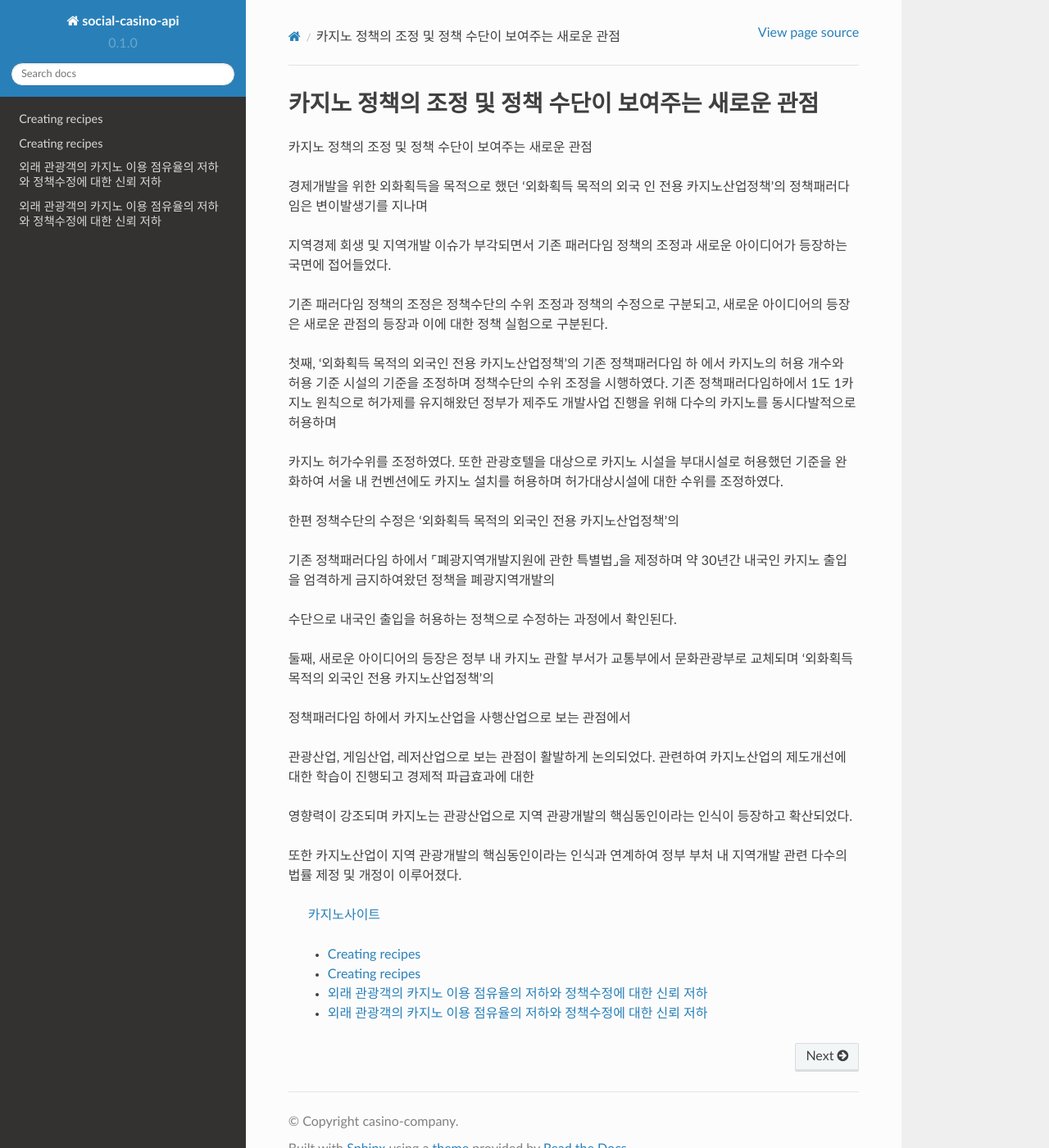
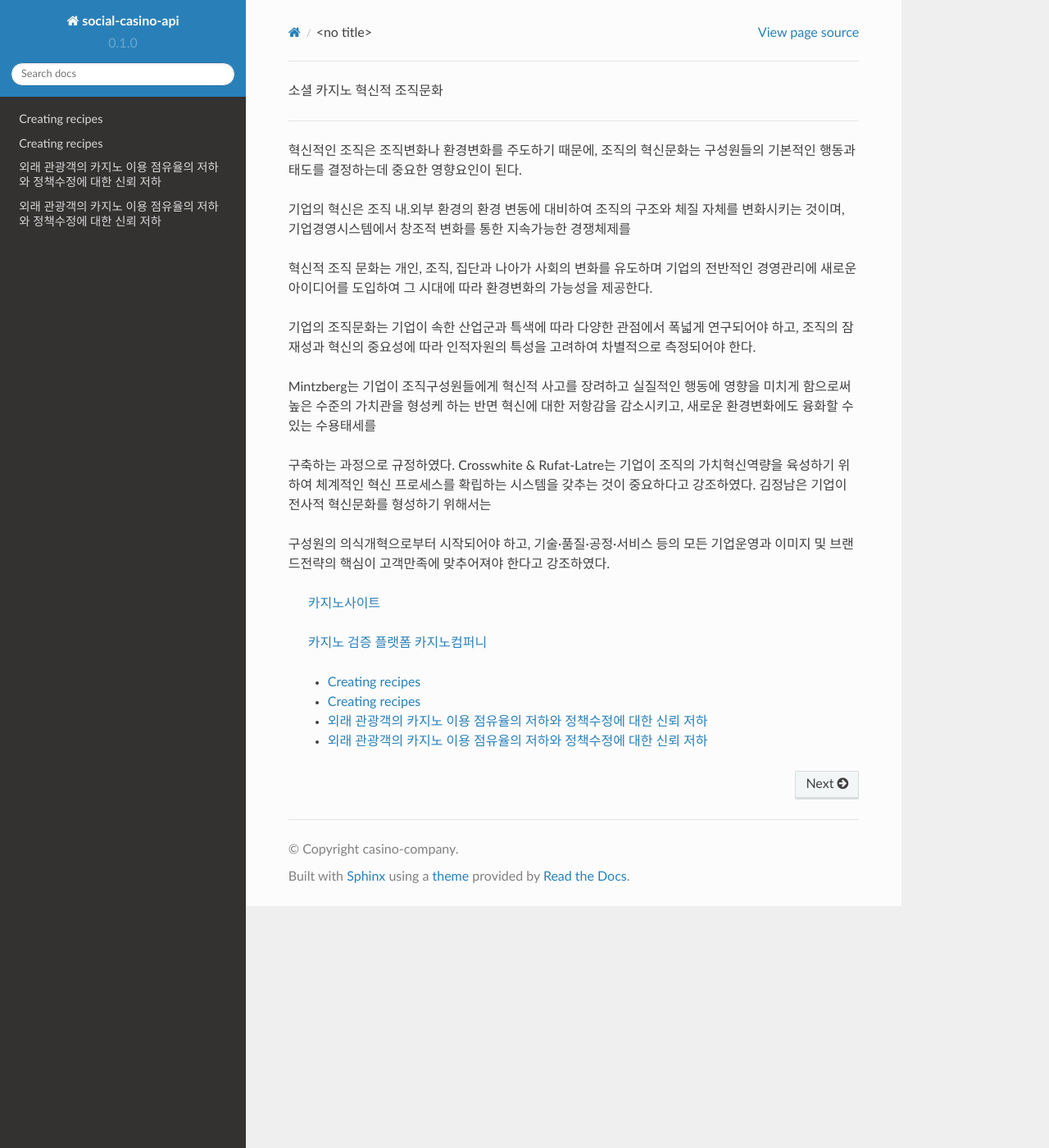
Before and after one commit to sinage4080/personal, a Sphinx documentation site: the page built from docs/source/index.rst, in a window 1280 px wide and 1400 px high. Shown: the whole window at 82% size. Built offline with Sphinx 7.4.7 and the Read the Docs theme 2.0.0, drawn with Linux system fonts in a browser that asks for light colours; pages that are not in the unit, such as notebooks, are missing from menus.

Commit message:
Update index.rst

```diff
--- a/docs/source/index.rst
+++ b/docs/source/index.rst
@@ -1,50 +1,41 @@
-카지노 정책의 조정 및 정책 수단이 보여주는 새로운 관점
+소셜 카지노 혁신적 조직문화
+
 ===================================
 
-카지노 정책의 조정 및 정책 수단이 보여주는 새로운 관점
 
-경제개발을 위한 외화획득을 목적으로 했던
-‘외화획득 목적의 외국 인 전용 카지노산업정책’의 정책패러다임은 변이발생기를 지나며
+혁신적인 조직은 조직변화나 환경변화를 주도하기 때문에,
+조직의 혁신문화는 구성원들의 기본적인 행동과 태도를 결정하는데
+중요한 영향요인이 된다.
 
-지역경제 회생 및 지역개발 이슈가 부각되면서
-기존 패러다임 정책의 조정과 새로운 아이디어가 등장하는 국면에 접어들었다.
+기업의 혁신은 조직 내.외부 환경의 환경 변동에 대비하여 조직의 구조와
+체질 자체를 변화시키는 것이며,
+기업경영시스템에서 창조적 변화를 통한 지속가능한 경쟁체제를
 
-기존 패러다임 정책의 조정은 정책수단의 수위 조정과 정책의 수정으로 구분되고,
-새로운 아이디어의 등장은 새로운 관점의 등장과 이에 대한 정책 실험으로 구분된다.
+혁신적 조직 문화는 개인, 조직, 집단과 나아가 사회의 변화를 유도하며
+기업의 전반적인 경영관리에 새로운 아이디어를 도입하여 그 시대에 따라
+환경변화의 가능성을 제공한다.
+
+기업의 조직문화는 기업이 속한 산업군과 특색에 따라 다양한 관점에서
+폭넓게 연구되어야 하고, 조직의 잠재성과 혁신의 중요성에 따라
+인적자원의 특성을 고려하여 차별적으로 측정되어야 한다.
+
+Mintzberg는 기업이 조직구성원들에게 혁신적 사고를 장려하고 실질적인 행동에
+영향을 미치게 함으로써 높은 수준의 가치관을 형성케 하는 반면 혁신에 대한
+저항감을 감소시키고, 새로운 환경변화에도 융화할 수 있는 수용태세를
+
+구축하는 과정으로 규정하였다.
+Crosswhite & Rufat-Latre는 기업이 조직의 가치혁신역량을 육성하기 위하여
+체계적인 혁신 프로세스를 확립하는 시스템을 갖추는 것이 중요하다고 강조하였다.
+김정남은 기업이 전사적 혁신문화를 형성하기 위해서는
+
+구성원의 의식개혁으로부터 시작되어야 하고, 기술·품질·공정·서비스 등의
+모든 기업운영과 이미지 및 브랜드전략의 핵심이 고객만족에 맞추어져야 한다고 강조하였다.
 
 
-첫째, ‘외화획득 목적의 외국인 전용 카지노산업정책’의 기존 정책패러다임 하 에서
-카지노의 허용 개수와 허용 기준 시설의 기준을 조정하며
-정책수단의 수위 조정을 시행하였다.
-기존 정책패러다임하에서 1도 1카지노 원칙으로 허가제를 유지해왔던 정부가
-제주도 개발사업 진행을 위해 다수의 카지노를 동시다발적으로 허용하며
-
-카지노 허가수위를 조정하였다.
-또한 관광호텔을 대상으로 카지노 시설을 부대시설로 허용했던 기준을 완화하여
-서울 내 컨벤션에도 카지노 설치를 허용하며 허가대상시설에 대한 수위를 조정하였다.
-
-한편 정책수단의 수정은 ‘외화획득 목적의 외국인 전용 카지노산업정책’의
-
-기존 정책패러다임 하에서 ⌜폐광지역개발지원에 관한 특별법⌟을 제정하며
-약 30년간 내국인 카지노 출입을 엄격하게 금지하여왔던 정책을 폐광지역개발의
-
-수단으로 내국인 출입을 허용하는 정책으로 수정하는 과정에서 확인된다.
-
-둘째, 새로운 아이디어의 등장은 정부 내 카지노 관할 부서가 교통부에서
-문화관광부로 교체되며 ‘외화획득 목적의 외국인 전용 카지노산업정책’의
-
-정책패러다임 하에서 카지노산업을 사행산업으로 보는 관점에서
-
-관광산업, 게임산업, 레저산업으로 보는 관점이 활발하게 논의되었다.
-관련하여 카지노산업의 제도개선에 대한 학습이 진행되고 경제적 파급효과에 대한
-
-영향력이 강조되며 카지노는 관광산업으로 지역 관광개발의 핵심동인이라는
-인식이 등장하고 확산되었다.
-
-또한 카지노산업이 지역 관광개발의 핵심동인이라는 인식과 연계하여
-정부 부처 내 지역개발 관련 다수의 법률 제정 및 개정이 이루어졌다.
 
  `카지노사이트 <https://projectfluent.io/>`_
+
+ - `카지노 검증 플랫폼 카지노컴퍼니 <https://projectfluent.io/>`_
 
  .. toctree::
 
```
